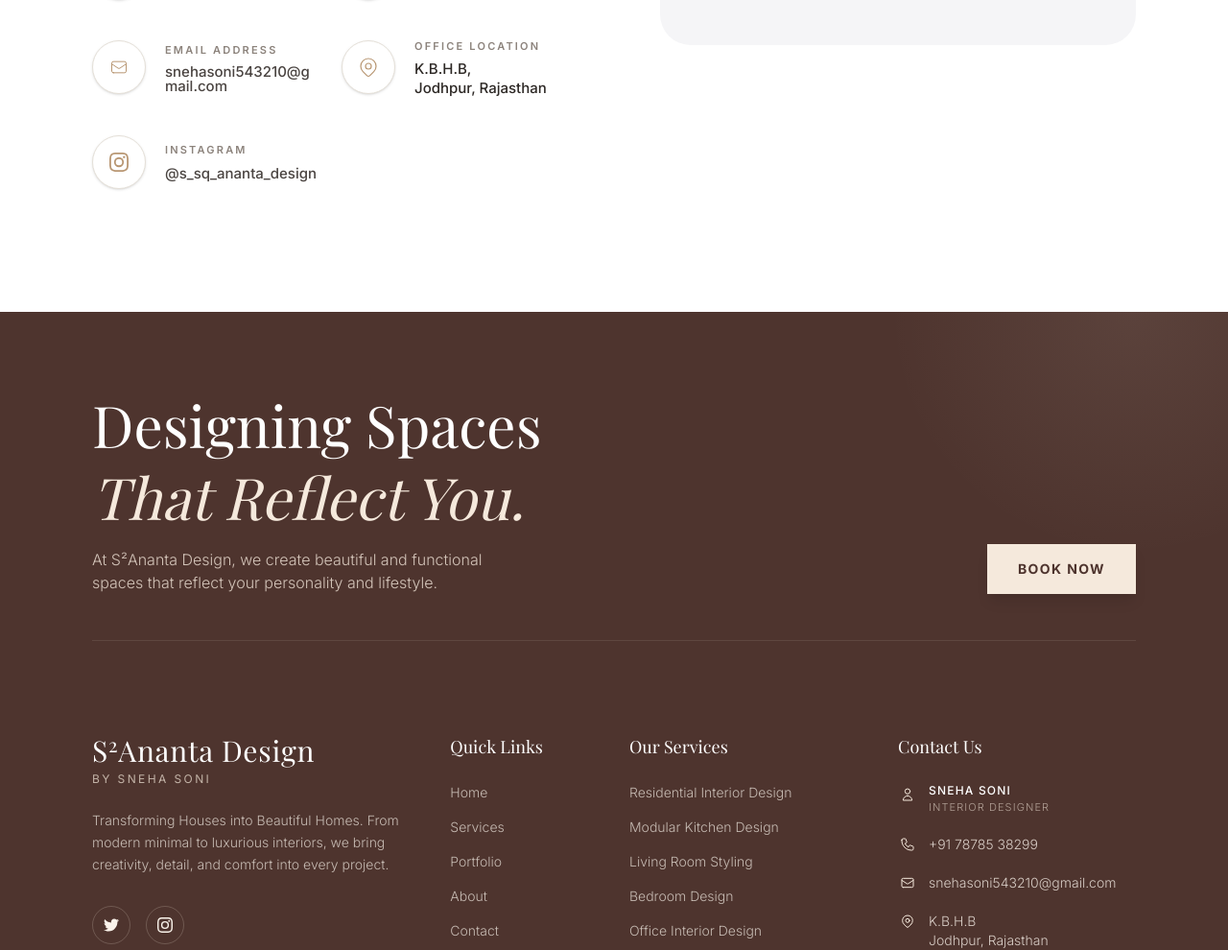
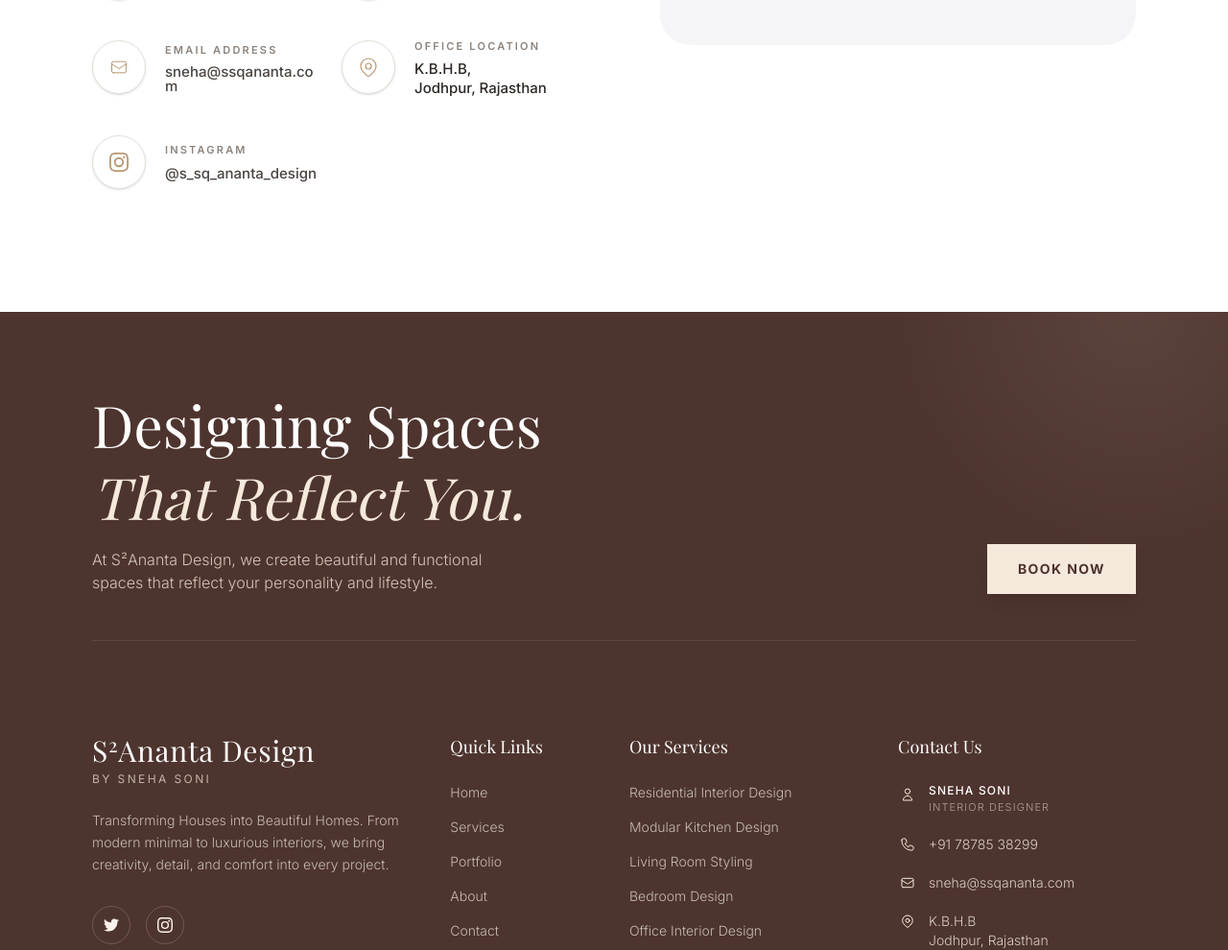
Before and after one commit to vickysingh009/ssqanantav1, a React (Vite) app: page / in a window 1280 px wide. Shown: the part 6859-7849 px from the top of the page at 96% size. Built offline with nearby package versions, Linux system fonts and the light colour scheme; a web font is replaced by a local one.

Commit message:
version 7 prfinal

```diff
--- a/src/components/layout/Footer.jsx
+++ b/src/components/layout/Footer.jsx
@@ -106,8 +106,8 @@ export default function Footer() {
                 <div className="w-5 flex justify-center text-[#F5E9DC]">
                   <svg className="w-4 h-4" fill="none" stroke="currentColor" viewBox="0 0 24 24"><path strokeLinecap="round" strokeLinejoin="round" strokeWidth={1.5} d="M3 8l7.89 5.26a2 2 0 002.22 0L21 8M5 19h14a2 2 0 002-2V7a2 2 0 00-2-2H5a2 2 0 00-2 2v10a2 2 0 002 2z" /></svg>
                 </div>
-                <a href="mailto:snehasoni543210@gmail.com" className="hover:text-white transition-colors break-all">
-                  snehasoni543210@gmail.com
+                <a href="mailto:sneha@ssqananta.com" className="hover:text-white transition-colors break-all">
+                  sneha@ssqananta.com
                 </a>
               </div>
 
--- a/src/pages/AboutPage.jsx
+++ b/src/pages/AboutPage.jsx
@@ -166,7 +166,7 @@ export default function AboutPage() {
                 </div>
                 <div>
                   <p className="text-[11px] md:text-xs text-gray-500 uppercase tracking-widest font-medium mb-1">Email Us</p>
-                  <a href="mailto:snehasoni543210@gmail.com" className="text-[14px] md:text-sm font-medium hover:text-[#B89672] transition-colors break-all">snehasoni543210@gmail.com</a>
+                  <a href="mailto:sneha@ssqananta.com" className="text-[14px] md:text-sm font-medium hover:text-[#B89672] transition-colors break-all">sneha@ssqananta.com</a>
                 </div>
               </div>
 
--- a/src/pages/ContactPage.jsx
+++ b/src/pages/ContactPage.jsx
@@ -74,7 +74,7 @@ export default function ContactPage() {
                 </div>
                 <div className="flex flex-col justify-center">
                   <p className="text-[#8C837C] text-[10px] md:text-[11px] uppercase tracking-[0.2em] font-semibold mb-1.5">Email Address</p>
-                  <a href="mailto:snehasoni543210@gmail.com" className="text-[#2D2825] text-[15px] font-medium hover:text-[#B89672] transition-colors leading-none break-all">snehasoni543210@gmail.com</a>
+                  <a href="mailto:sneha@ssqananta.com" className="text-[#2D2825] text-[15px] font-medium hover:text-[#B89672] transition-colors leading-none break-all">sneha@ssqananta.com</a>
                 </div>
               </div>
 
--- a/src/pages/DetailPage.jsx
+++ b/src/pages/DetailPage.jsx
@@ -188,7 +188,7 @@ const DetailPage = ({ project, onBack }) => {
                       <svg className="w-3.5 h-3.5 text-[#B89672]" fill="none" stroke="currentColor" viewBox="0 0 24 24"><path strokeLinecap="round" strokeLinejoin="round" strokeWidth={2} d="M3 8l7.89 5.26a2 2 0 002.22 0L21 8M5 19h14a2 2 0 002-2V7a2 2 0 00-2-2H5a2 2 0 00-2 2v10a2 2 0 002 2z" /></svg>
                       Email Address
                     </p>
-                    <a href="mailto:snehasoni543210@gmail.com" className="text-base md:text-lg font-light hover:text-[#B89672] transition-colors break-all">snehasoni543210@gmail.com</a>
+                    <a href="mailto:sneha@ssqananta.com" className="text-base md:text-lg font-light hover:text-[#B89672] transition-colors break-all">sneha@ssqananta.com</a>
                   </div>
 
                   <div className="flex flex-col group md:col-span-2 mt-4 md:mt-0">
--- a/src/sections/ContactUs/ContactUs.jsx
+++ b/src/sections/ContactUs/ContactUs.jsx
@@ -69,7 +69,7 @@ export default function ContactUs() {
                 </div>
                 <div className="flex flex-col justify-center">
                   <p className="text-[#8C837C] text-[10px] md:text-[11px] uppercase tracking-[0.2em] font-semibold mb-1.5">Email Address</p>
-                  <a href="mailto:snehasoni543210@gmail.com" className="text-[#2D2825] text-[15px] font-medium hover:text-[#B89672] transition-colors leading-none break-all">snehasoni543210@gmail.com</a>
+                  <a href="mailto:sneha@ssqananta.com" className="text-[#2D2825] text-[15px] font-medium hover:text-[#B89672] transition-colors leading-none break-all">sneha@ssqananta.com</a>
                 </div>
               </div>
 
```
